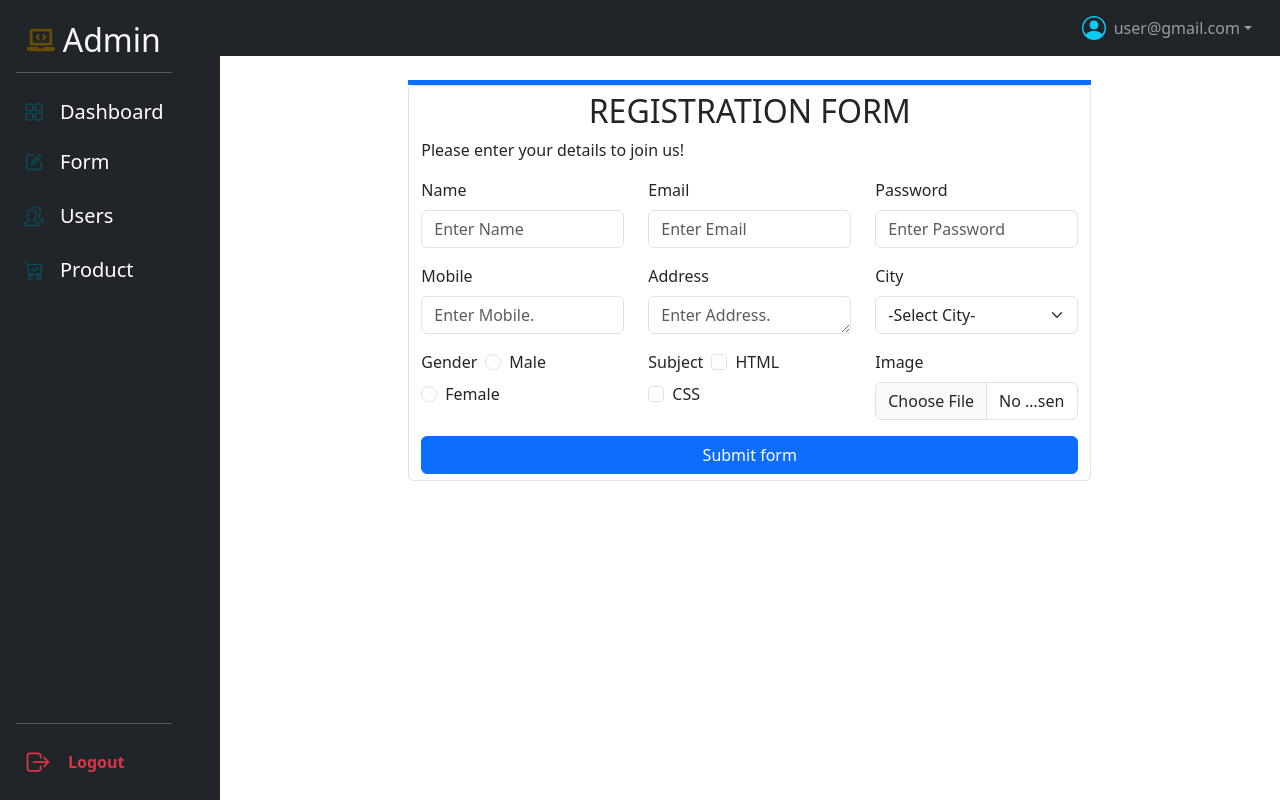
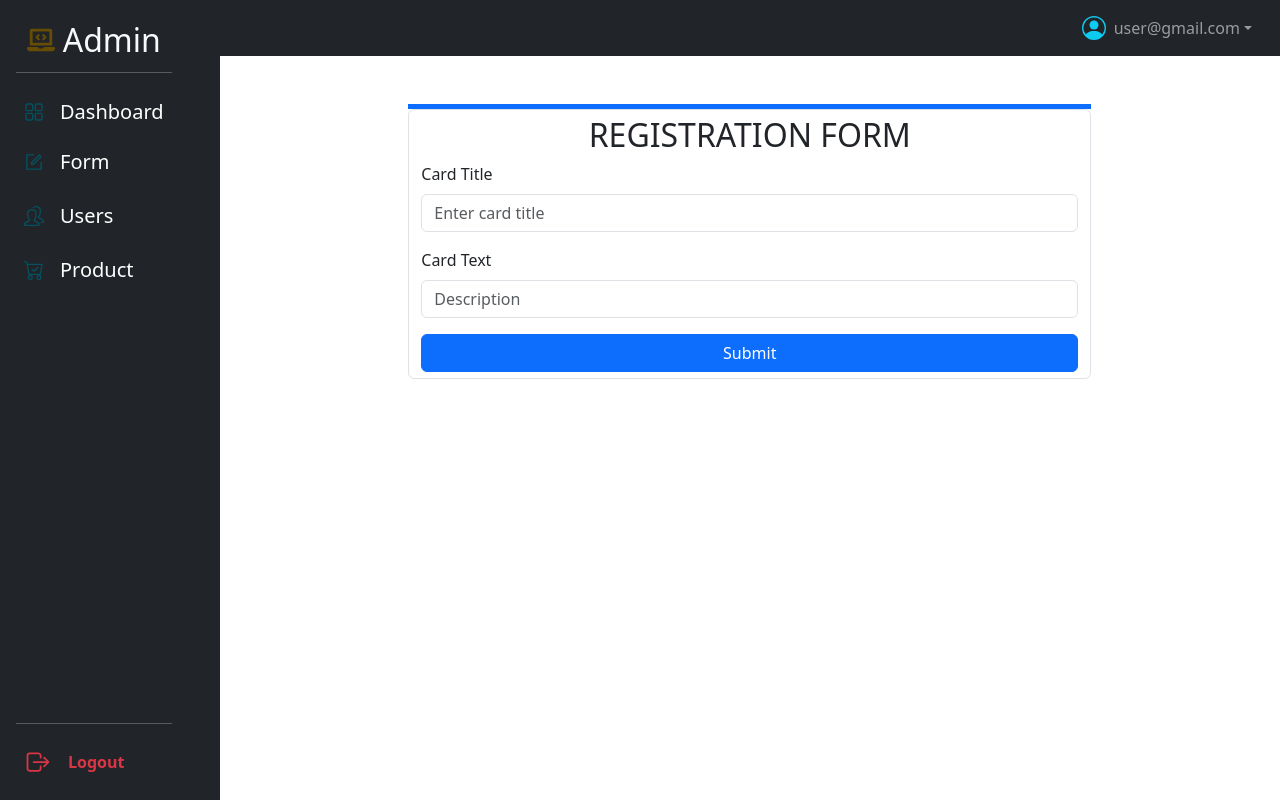
Before and after one commit to vivekmishra22/lorem-dashboard, a React (Create React App) app: page /register in a window 1280 px wide. Built offline with nearby package versions, Linux system fonts and the light colour scheme.

Commit message:
updated code

```diff
--- a/src/Page Components/Register.jsx
+++ b/src/Page Components/Register.jsx
@@ -4,24 +4,24 @@ import axios from 'axios';
 
 const Register = () => {
 
-  const [fname, setFname] = useState("");
-  const [email, setEmail] = useState("");
-  const [password, setPassword] = useState("");
-  const [mobile, setMobile] = useState("");
-  const [address, setAddress] = useState("");
-  const [city, setCity] = useState("");
-  const [gender, setGender] = useState("");
-  const [subject, setSubject] = useState([]);
+  const [ctitle, setCtitle] = useState("");
+  const [ctext, setCtext] = useState("");
+  // const [password, setPassword] = useState("");
+  // const [mobile, setMobile] = useState("");
+  // const [address, setAddress] = useState("");
+  // const [city, setCity] = useState("");
+  // const [gender, setGender] = useState("");
+  // const [subject, setSubject] = useState([]);
 
 
-  function handleSubjectChange(e) {
-    const value = e.target.value;
-    if (e.target.checked) {
-      setSubject([...subject, value]);
-    } else {
-      setSubject(subject.filter((item) => item !== value));
-    }
-  }
+  // function handleSubjectChange(e) {
+  //   const value = e.target.value;
+  //   if (e.target.checked) {
+  //     setSubject([...subject, value]);
+  //   } else {
+  //     setSubject(subject.filter((item) => item !== value));
+  //   }
+  // }
 
   function handleSubmit(e) {
     e.preventDefault()
@@ -34,27 +34,27 @@ const Register = () => {
     // newData.append('address', address)
 
     const userData = {
-      fname,
-      email,
-      password,
-      mobile,
-      address,
-      city,
-      gender,
-      subject
+      ctitle,
+      ctext,
+      // password,
+      // mobile,
+      // address,
+      // city,
+      // gender,
+      // subject
     }
 
-    axios.post('http://localhost:8000/adduser', userData).then(res => {
+    axios.post('http://localhost:8000/postuser', userData).then(res => {
       console.log("hi", res.data);
       alert('Data Added Successfully!!');
-      setFname("");
-      setEmail("");
-      setPassword("");
-      setMobile("");
-      setAddress("");
-      setCity("");
-      setGender("");
-      setSubject([]);
+      setCtitle("");
+      setCtext("");
+      // setPassword("");
+      // setMobile("");
+      // setAddress("");
+      // setCity("");
+      // setGender("");
+      // setSubject([]);
     })
       .catch(err => {
         console.log(err);
@@ -66,12 +66,32 @@ const Register = () => {
     <>
       <Container>
         <Row>
-          <Col md={8} className='mx-auto my-4'>
+          <Col md={8} className='mx-auto my-5'>
             <div className="border-top border-5 border-primary"></div>
             <Form className='form-control' onSubmit={handleSubmit}>
               <h2 className='text-center'>REGISTRATION FORM</h2>
-              <p>Please enter your details to join us!</p>
-              <Row>
+
+              <Form.Group className="mb-3" controlId="formBasicEmail">
+                <Form.Label>Card Title</Form.Label>
+                <Form.Control type="text" placeholder="Enter card title"
+                value={ctitle} required
+                onChange={(e) => setCtitle(e.target.value)}
+                />
+              </Form.Group>
+
+              <Form.Group className="mb-3" controlId="formBasicPassword">
+                <Form.Label>Card Text</Form.Label>
+                <Form.Control type="text" placeholder="Description"
+                value={ctext} required
+                onChange={(e) => setCtext(e.target.value)}
+                />
+              </Form.Group>
+
+              <Button className='w-100' variant="primary" type="submit">
+                Submit
+              </Button>
+
+              {/* <Row>
                 <Col md={4}>
                   <Form.Group className="mb-3" controlId="formBasicEmail">
                     <Form.Label>Name</Form.Label>
@@ -183,12 +203,12 @@ const Register = () => {
                       name="file" />
                   </Form.Group>
                 </Col>
-              </Row>
-              <Row>
+              </Row> */}
+              {/* <Row>
                 <Form.Group>
                   <Button className='w-100' type="submit">Submit form</Button>
                 </Form.Group>
-              </Row>
+              </Row> */}
             </Form>
           </Col >
         </Row >
--- a/src/Page Components/View.jsx
+++ b/src/Page Components/View.jsx
@@ -21,7 +21,7 @@ const View = () => {
     }, [])
 
     const showUsers = () => {
-        axios.get(`http://localhost:8000/getuser`)
+        axios.get(`http://localhost:8000/getdata`)
             .then(res => {
                 setUserData(res.data.data)
             }).catch(err => {
@@ -51,15 +51,15 @@ const View = () => {
                             <thead>
                                 <tr>
                                     <th>Sr. No</th>
-                                    <th>Name</th>
-                                    <th>Password</th>
-                                    <th>Email</th>
+                                    <th>Card Title</th>
+                                    <th>Card Description</th>
+                                    {/* <th>Email</th>
                                     <th>Mobile</th>
                                     <th>Address</th>
                                     <th>City</th>
                                     <th>Gender</th>
                                     <th>Subject</th>
-                                    <th>Images</th>
+                                    <th>Images</th> */}
                                     <th>Action</th>
                                 </tr>
                             </thead>
@@ -68,73 +68,15 @@ const View = () => {
                                     return (
                                         <tr key={id}>
                                             <td>{id + 1}</td>
-                                            <td>{Register.fname}</td>
-                                            <td>{Register.password}</td>
-                                            <td>{Register.email}</td>
+                                            <td>{Register.ctitle}</td>
+                                            <td>{Register.ctext}</td>
+                                            {/* <td>{Register.email}</td>
                                             <td>{Register.mobile}</td>
                                             <td>{Register.address}</td>
                                             <td>{Register.city}</td>
                                             <td>{Register.gender}</td>
                                             <td>{Register.subject}</td>
-                                            <td></td>
-                                            <td className='px-2 py-1 d-flex justify-content-center align-items-center'>
-                                                <Button className='bg-transparent border-0'>
-                                                    {/* d-flex align-items-center */}
-                                                    {/* onClick={ () => {
-                                                        navigate(/updateuser/${Register._id})
-                                                    }} */}
-                                                    <FiEdit className='fs-5 text-primary' />
-                                                    {/* Edit */}
-                                                </Button>
-                                                <Button className='bg-transparent border-0' onClick={() => deletedata(Register._id)}>
-                                                    {/* <MdDeleteOutline /> */}
-                                                    {/* <AiTwotoneDelete /> */}
-                                                    {/* <AiOutlineDelete className='fs-5 text-primary' /> */}
-                                                    <RiDeleteBin7Line className='fs-5 text-danger' />
-                                                    {/* <MdDelete className='bg-primary' /> */}
-                                                    {/* Delete */}
-                                                </Button>
-                                            </td>
-                                        </tr>
-                                    )
-                                })}
-
-                            </tbody>
-                        </Table>
-                    </Col>
-                </Row>
-                <Row>
-                    <Col md={10} xs={12} className='my-5'>
-                        <Table striped bordered hover responsive>
-                            <thead>
-                                <tr>
-                                    <th>Sr. No</th>
-                                    <th>Name</th>
-                                    <th>Password</th>
-                                    <th>Email</th>
-                                    <th>Mobile</th>
-                                    <th>Address</th>
-                                    <th>City</th>
-                                    <th>Gender</th>
-                                    <th>Subject</th>
-                                    <th>Images</th>
-                                    <th>Action</th>
-                                </tr>
-                            </thead>
-                            <tbody>
-                                {userData.map((Register, id) => {
-                                    return (
-                                        <tr key={id}>
-                                            <td>{id + 1}</td>
-                                            <td>{Register.fname}</td>
-                                            <td>{Register.password}</td>
-                                            <td>{Register.email}</td>
-                                            <td>{Register.mobile}</td>
-                                            <td>{Register.address}</td>
-                                            <td>{Register.city}</td>
-                                            <td>{Register.gender}</td>
-                                            <td>{Register.subject}</td>
-                                            <td></td>
+                                            <td></td> */}
                                             <td className='px-2 py-1 d-flex justify-content-center align-items-center'>
                                                 <Button className='bg-transparent border-0'>
                                                     {/* d-flex align-items-center */}
```
